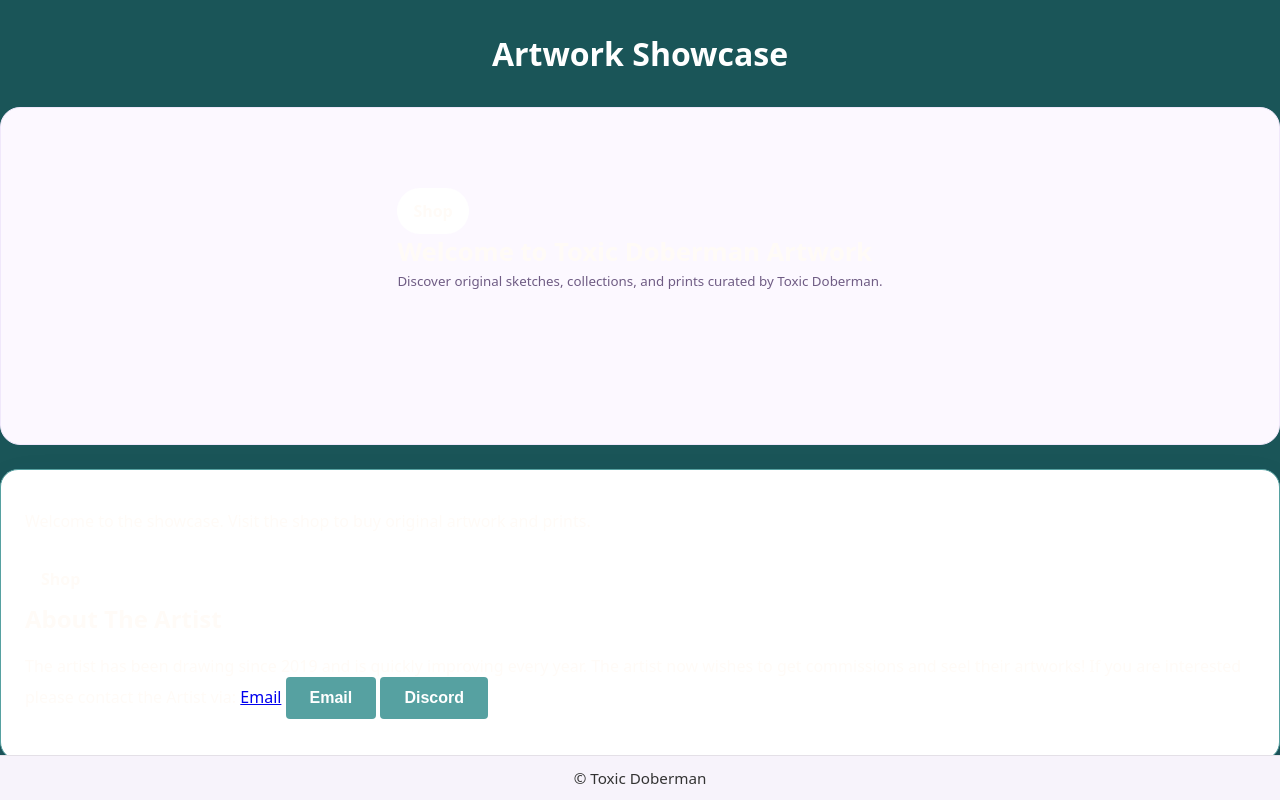
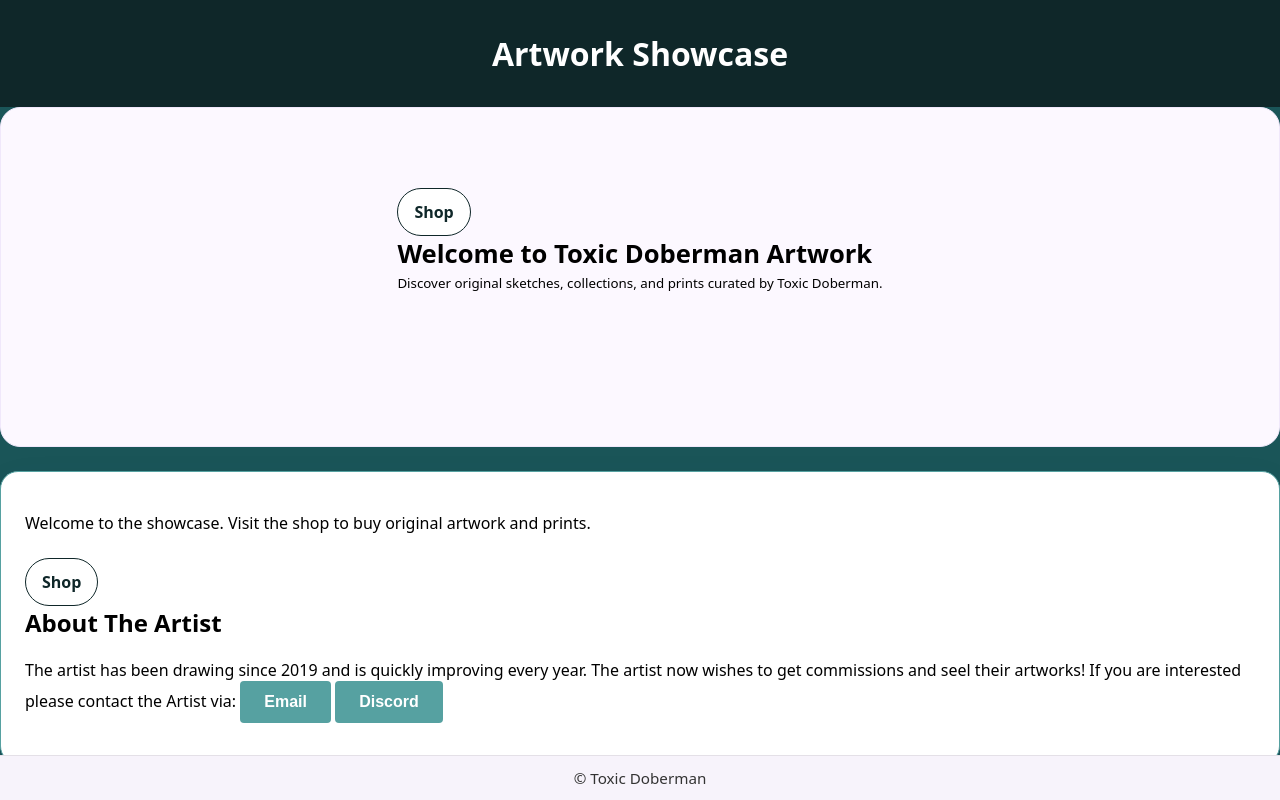
Before and after one commit to kayleemendoza04/toxicdobermancommission, a plain HTML site: page index.html in a window 1280 px wide. Drawn offline with Linux system fonts and the light colour scheme.

Commit message:
Color changes

```diff
--- a/index.html
+++ b/index.html
@@ -5,10 +5,10 @@
     <meta name="viewport" content="width=device-width, initial-scale=1.0">
     <title>Toxic Doberman Artwork</title>
 	<style>
-      :root{--primary:#0F2729;--bg:#1A5558;--surface:#fff;--border:#56A1A1;--text:#fffbf7;--muted:#6f5c84;}
+      :root{--primary:#0F2729;--bg:#1A5558;--surface:#fff;--border:#56A1A1;--text:#152024--muted:#75CBCA;}
       *{box-sizing:border-box;}
       body{margin:0;font-family:system-ui,-apple-system,Segoe UI,Roboto,Helvetica,Arial,sans-serif;background:var(--bg);color:var(--text);min-height:100vh;position:relative;overflow-x:hidden;}
-      header{background:var(--lilac);color:#fff;padding:2rem 1rem;text-align:center;}
+      header{background:var(--primary);color:#fff;padding:2rem 1rem;text-align:center;}
       header h1{margin:0;font-size:clamp(1.8rem,2.5vw,2.8rem);}
       main{max-width:900px;margin:2rem auto;padding:0 1rem 6rem;}
       .hero{display:grid;gap:1rem;padding:1.5rem;background:#fcf8ff;border:1px solid #f0e8fb;border-radius:20px;}
@@ -17,10 +17,10 @@
       .card{background:var(--surface);border:1px solid var(--border);border-radius:18px;padding:1.5rem;margin-top:1.5rem;box-shadow:0 18px 40px rgba(68,23,126,.08);}
       .card h2{margin-top:0;}
       nav{margin-top:1.5rem;}
-      nav a{display:inline-block;margin-right:1rem;padding:.75rem 1rem;border-radius:999px;text-decoration:none;font-weight:600;color:var(--lilac);border:1px solid var(--lilac);background:#fff;transition:transform .2s ease;}
+      nav a{display:inline-block;margin-right:1rem;padding:.75rem 1rem;border-radius:999px;text-decoration:none;font-weight:600;color:var(--primary);border:1px solid var(--primary);background:#fff;transition:transform .2s ease;}
       nav a:hover{transform:translateY(-2px);}
       footer{position:fixed;left:0;right:0;bottom:0;background:#f7f3fb;color:#333;text-align:center;padding:.75rem 0;border-top:1px solid rgba(0,0,0,.08);font-size:.95rem;}
-      footer a{color:var(--lilac);text-decoration:none;margin:0 .5rem;}
+      footer a{color:var(--primary);text-decoration:none;margin:0 .5rem;}
       footer a:hover{text-decoration:underline;}
     </style>
 </head>
@@ -47,7 +47,6 @@
         <div>
           <h2>About The Artist</h2>
           <p>The artist has been drawing since 2019 and is quickly improving every year. The artist now wishes to get commissions and seel their artworks! If you are interested please contact the Artist via:
-		  <a href="mailto:Commission@://Toxic_Doberman_Dras@yahoo.com">Email</a>
 		  <a href="mailto:Commission@://Toxic_Doberman_Dras@yahoo.com"
 			target="_blank"
 			style="display: inline-block; background-color: #56A1A1; color: #FFFFFF; font-family: sans-serif; font-weight: bold; text-decoration: none; padding: 12px 24px; border-radius: 4px; transition: background-color 0.2s;">
```
Also changed, not shown: officialart.html (+4 -4 lines).
